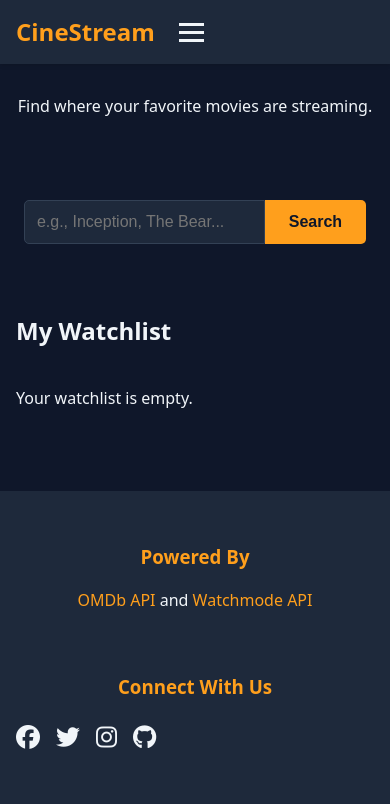
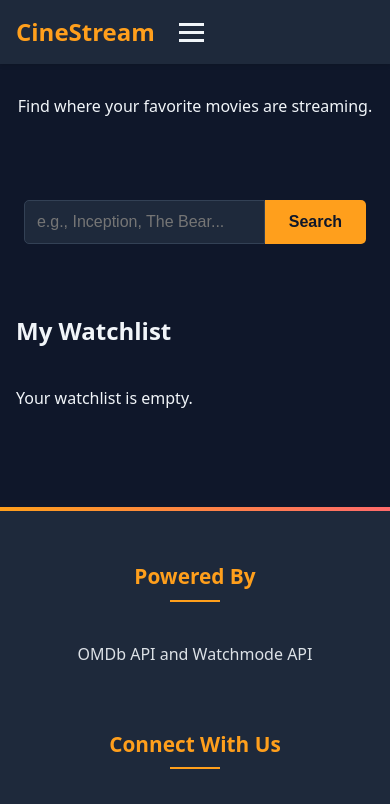
Before and after one commit to BrightonDube/CineStream, a plain HTML site: page index.html in a window 390 px wide. Shown: the top 804 px of the page. Drawn offline with Linux system fonts and the light colour scheme.

Commit message:
Enhance footer styles with improved layout, responsive design, and animations. Update padding, margins, and add hover effects for links and social icons.

```diff
--- a/css/style.css
+++ b/css/style.css
@@ -256,45 +256,179 @@ main {
 /* Footer Styles */
 footer {
     background-color: var(--surface-color);
-    padding: 2rem 1rem;
-    margin-top: 3rem;
+    padding: 4rem 2rem;
+    margin-top: 4rem;
+    position: relative;
+    overflow: hidden;
+}
+
+footer::before {
+    content: '';
+    position: absolute;
+    top: 0;
+    left: 0;
+    right: 0;
+    height: 4px;
+    background: linear-gradient(90deg, var(--primary-color), #FF6B6B);
 }
 
 .footer-content {
     max-width: 1200px;
     margin: 0 auto;
     display: grid;
-    grid-template-columns: repeat(auto-fit, minmax(250px, 1fr));
-    gap: 2rem;
+    grid-template-columns: repeat(auto-fit, minmax(280px, 1fr));
+    gap: 3rem;
+    position: relative;
+}
+
+.footer-section {
+    display: flex;
+    flex-direction: column;
+    gap: 1rem;
 }
 
 .footer-section h3 {
     color: var(--primary-color);
+    font-size: 1.5rem;
     margin-bottom: 1rem;
+    position: relative;
+    padding-bottom: 0.5rem;
+}
+
+.footer-section h3::after {
+    content: '';
+    position: absolute;
+    left: 0;
+    bottom: 0;
+    width: 50px;
+    height: 2px;
+    background-color: var(--primary-color);
+    transition: width 0.3s ease;
+}
+
+.footer-section:hover h3::after {
+    width: 100px;
 }
 
 .footer-section p {
     margin: 0.5rem 0;
+    line-height: 1.6;
+    color: var(--text-color);
+    opacity: 0.9;
+}
+
+.footer-section a {
+    color: var(--text-color);
+    text-decoration: none;
+    transition: color 0.3s ease;
+    position: relative;
+}
+
+.footer-section a::after {
+    content: '';
+    position: absolute;
+    left: 0;
+    bottom: -2px;
+    width: 0;
+    height: 1px;
+    background-color: var(--primary-color);
+    transition: width 0.3s ease;
+}
+
+.footer-section a:hover {
+    color: var(--primary-color);
+}
+
+.footer-section a:hover::after {
+    width: 100%;
 }
 
 .social-links {
     display: flex;
-    gap: 1rem;
+    gap: 1.5rem;
     margin-top: 1rem;
 }
 
 .social-links a {
     color: var(--text-color);
     font-size: 1.5rem;
-    transition: color 0.2s;
+    transition: all 0.3s ease;
+    padding: 0.5rem;
+    border-radius: 50%;
+    background-color: rgba(255, 255, 255, 0.1);
+    width: 40px;
+    height: 40px;
+    display: flex;
+    align-items: center;
+    justify-content: center;
 }
 
 .social-links a:hover {
     color: var(--primary-color);
+    background-color: rgba(255, 255, 255, 0.15);
+    transform: translateY(-3px);
 }
 
 .fa-heart {
     color: #ff4444;
+    animation: heartbeat 1.5s ease-in-out infinite;
+}
+
+@keyframes heartbeat {
+    0% { transform: scale(1); }
+    14% { transform: scale(1.3); }
+    28% { transform: scale(1); }
+    42% { transform: scale(1.3); }
+    70% { transform: scale(1); }
+}
+
+/* Responsive Footer */
+@media (max-width: 768px) {
+    footer {
+        padding: 3rem 1.5rem;
+    }
+
+    .footer-content {
+        gap: 2rem;
+    }
+
+    .footer-section {
+        text-align: center;
+    }
+
+    .footer-section h3::after {
+        left: 50%;
+        transform: translateX(-50%);
+    }
+
+    .social-links {
+        justify-content: center;
+    }
+
+    .footer-section a::after {
+        left: 50%;
+        transform: translateX(-50%);
+    }
+}
+
+@media (max-width: 480px) {
+    footer {
+        padding: 2rem 1rem;
+    }
+
+    .footer-section h3 {
+        font-size: 1.3rem;
+    }
+
+    .social-links {
+        gap: 1rem;
+    }
+
+    .social-links a {
+        width: 35px;
+        height: 35px;
+        font-size: 1.2rem;
+    }
 }
 
 /* Responsive Design */
```
